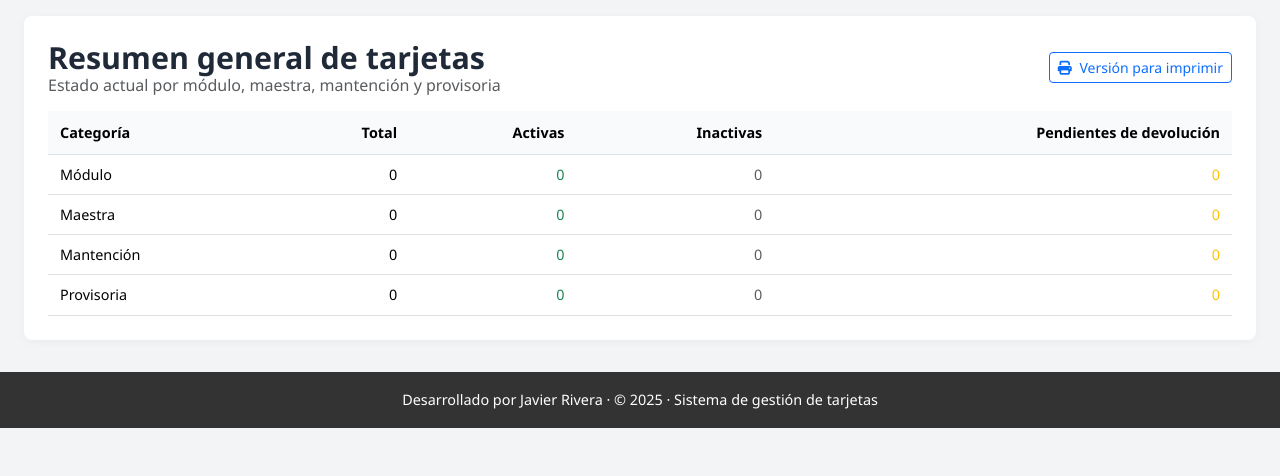
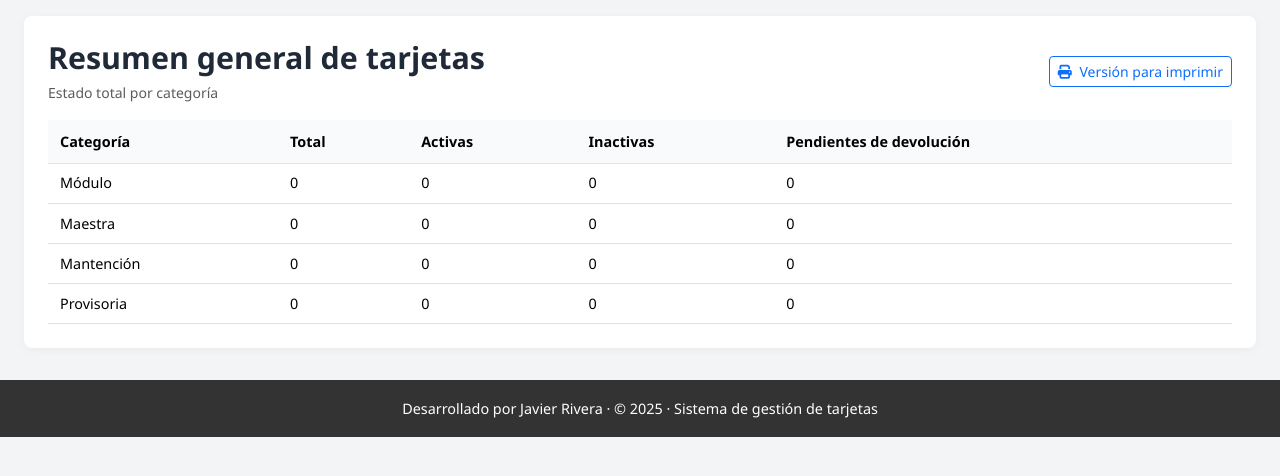
Before and after one commit to Javier-9690/tarjetas-web, a Flask app: page /summary in a window 1280 px wide. Shown: the part 121-597 px from the top of the page. Run offline with Flask 3, Linux system fonts and the light colour scheme; the visitor is signed in with stand-in values (Sample User, id 1); data that the repository does not hold is empty.

Commit message:
Update summary.html

```diff
--- a/templates/summary.html
+++ b/templates/summary.html
@@ -1,37 +1,33 @@
 {% extends "base.html" %}
 
-{% block title %}Resumen general · Sistema de gestión de tarjetas{% endblock %}
+{% block title %}Sistema de gestión de tarjetas · Resumen{% endblock %}
 
 {% block content %}
 <div class="content-container mt-3">
-  <!-- Título y botón de impresión -->
   <div class="d-flex justify-content-between align-items-center mb-3">
-    <h2 class="page-title mb-0">
-      Resumen general de tarjetas
-      <small class="d-block text-muted fs-6">
-        Estado actual por módulo, maestra, mantención y provisoria
-      </small>
-    </h2>
-
+    <div>
+      <h2 class="page-title mb-1">
+        Resumen general de tarjetas
+      </h2>
+      <small class="text-muted">Estado total por categoría</small>
+    </div>
     <div class="d-flex gap-2">
-      <a href="{{ url_for('print_summary') }}"
-         target="_blank"
+      <a href="{{ url_for('summary_print') }}" target="_blank"
          class="btn btn-outline-primary btn-sm">
         <i class="fa-solid fa-print me-1"></i> Versión para imprimir
       </a>
     </div>
   </div>
 
-  <!-- Tabla de resumen -->
   <div class="table-responsive">
     <table class="table table-sm align-middle data-table mb-0">
       <thead>
         <tr>
           <th>Categoría</th>
-          <th class="text-end">Total</th>
-          <th class="text-end">Activas</th>
-          <th class="text-end">Inactivas</th>
-          <th class="text-end">Pendientes de devolución</th>
+          <th>Total</th>
+          <th>Activas</th>
+          <th>Inactivas</th>
+          <th>Pendientes de devolución</th>
         </tr>
       </thead>
       <tbody>
@@ -39,16 +35,16 @@
           {% for row in summary_rows %}
             <tr>
               <td>{{ category_labels.get(row.category, row.category) }}</td>
-              <td class="text-end">{{ row.total }}</td>
-              <td class="text-end text-success">{{ row.activas }}</td>
-              <td class="text-end text-muted">{{ row.inactivas }}</td>
-              <td class="text-end text-warning">{{ row.pendientes }}</td>
+              <td>{{ row.total }}</td>
+              <td>{{ row.activas }}</td>
+              <td>{{ row.inactivas }}</td>
+              <td>{{ row.pendientes }}</td>
             </tr>
           {% endfor %}
         {% else %}
           <tr>
             <td colspan="5" class="text-center text-muted small py-3">
-              No hay información disponible.
+              No hay tarjetas registradas aún.
             </td>
           </tr>
         {% endif %}
```
